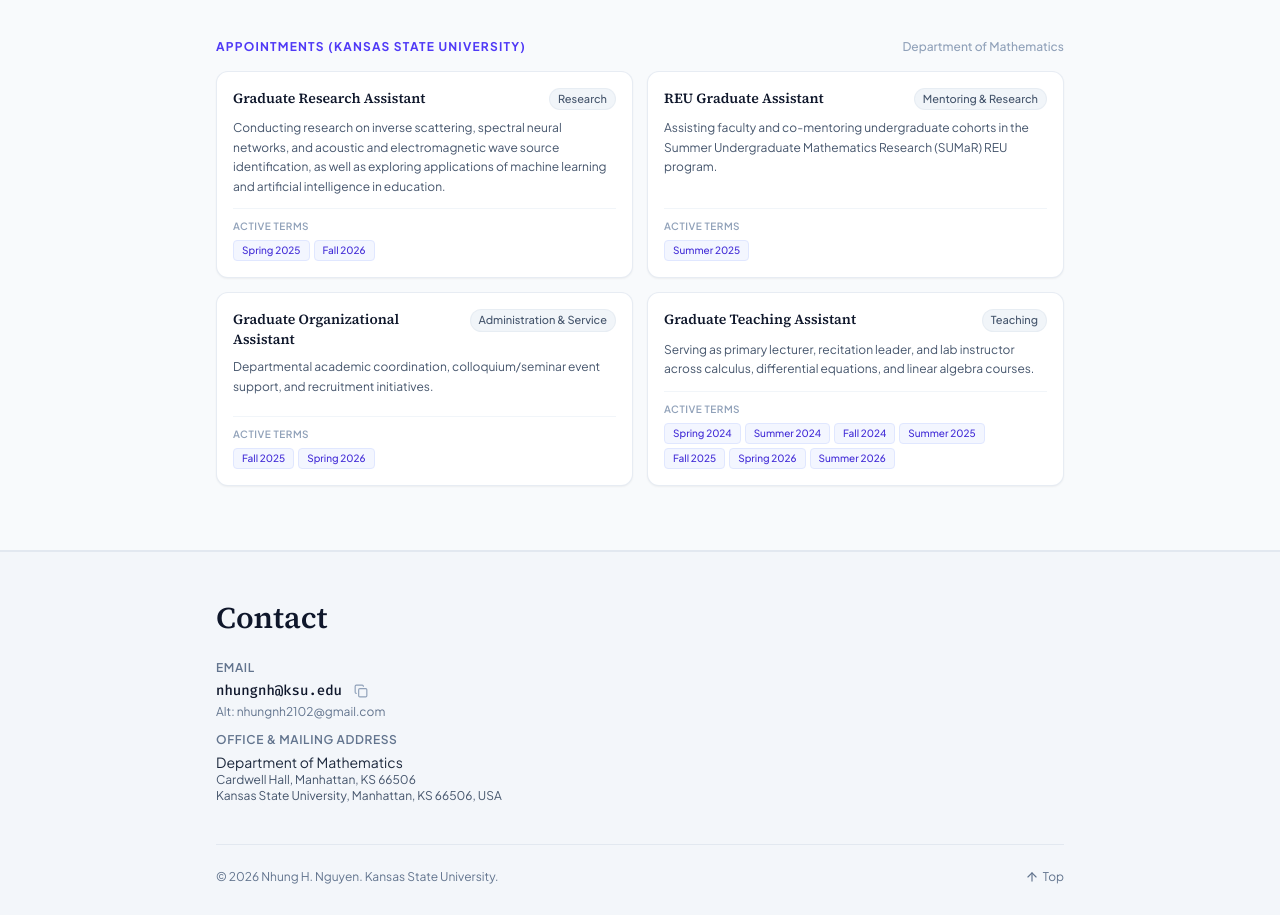
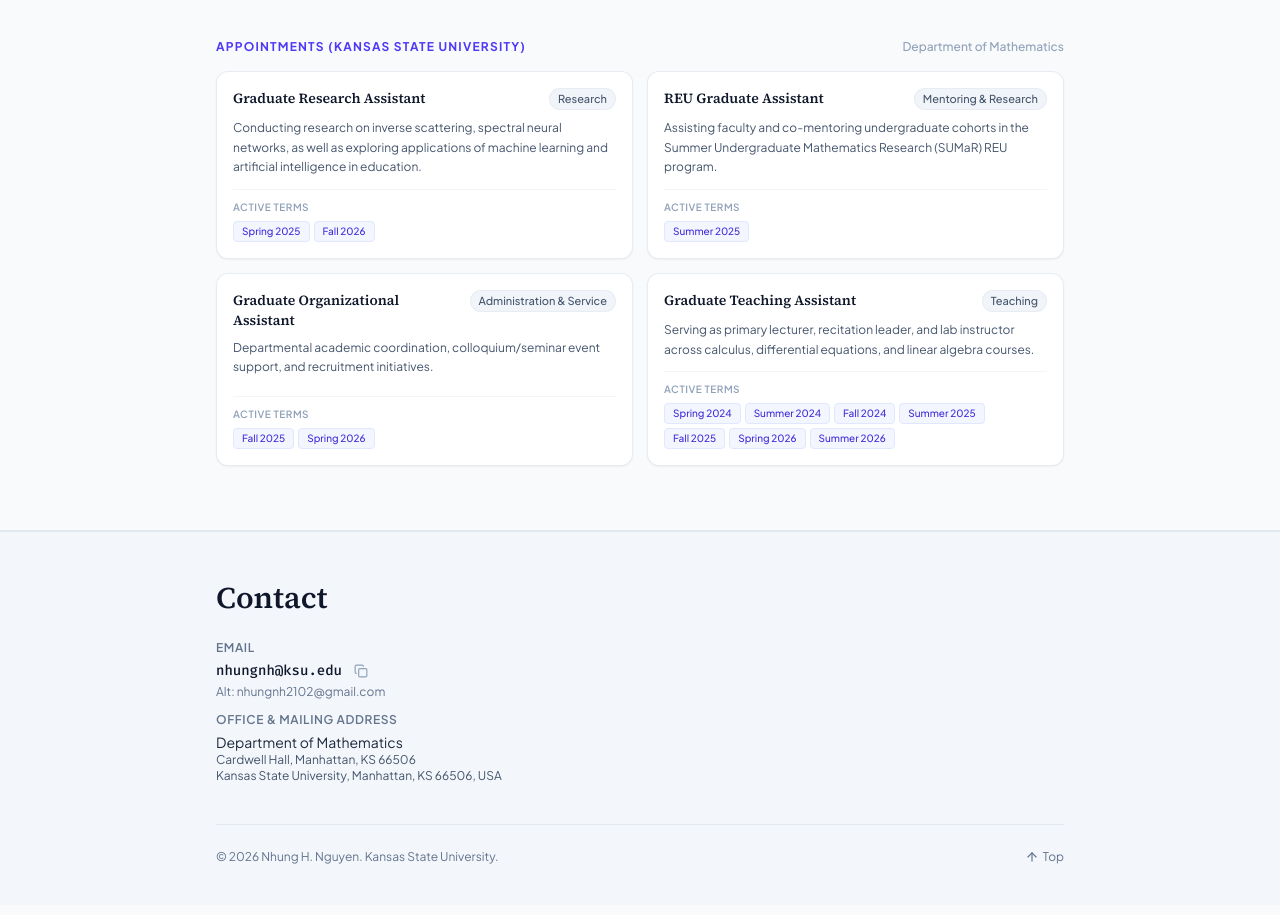
Before and after one commit to nhungnh-dot/nhungnh-dot.github.io, a React (Vite) app: page / in a window 1280 px wide. Shown: the part 982-1897 px from the top of the page. Built offline with nearby package versions, Linux system fonts and the light colour scheme.

Commit message:
Update description for Graduate Research Assistant role
Removed specific mention of 'acoustic and electromagnetic wave source identification' from the description of the Graduate Research Assistant position.

```diff
--- a/src/data/academicData.ts
+++ b/src/data/academicData.ts
@@ -56,7 +56,7 @@
     title: "Graduate Research Assistant",
     semesters: ["Spring 2025", "Fall 2026"],
     type: "Research",
-    description: "Conducting research on inverse scattering, spectral neural networks, and acoustic and electromagnetic wave source identification, as well as exploring applications of machine learning and artificial intelligence in education."
+    description: "Conducting research on inverse scattering, spectral neural networks, as well as exploring applications of machine learning and artificial intelligence in education."
   },
   {
     title: "REU Graduate Assistant",
```
